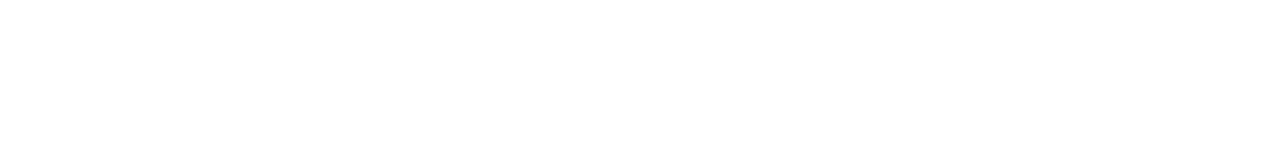
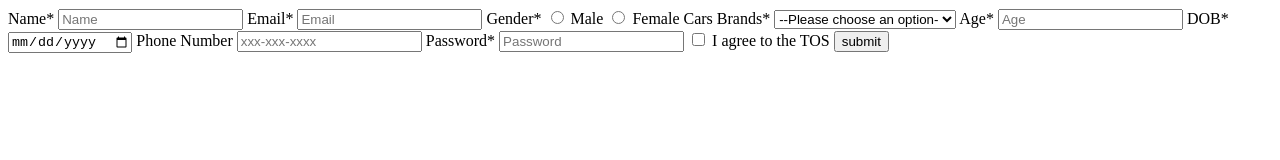
Before and after one commit to acciojob/signup-form-car-Munazirraza, a website: page main.html in a window 1280 px wide. Drawn offline with Linux system fonts and the light colour scheme.

Commit message:
created a submission

```diff
--- a/main.html
+++ b/main.html
@@ -7,6 +7,48 @@
 </head>
 
 <body>
+	<form method="post">
+		<label for="name">Name*</label>
+		<input type="text" id="name" placeholder="Name" required>
+
+		<label for="email">Email*</label>
+		<input type="email" id="email" placeholder="Email" required>
+
+		<label for="gender">Gender*</label>
+		<input type="radio" name="gender" id="gender_m" required>
+		<label for="gender_m">Male</label>
+		<input type="radio" name="gender" id="gender_f" required>
+		<label for="gender_f">Female</label>
+
+		<label for="cars">Cars Brands*</label>
+		<select id="cars" required>
+			<option value="" selected disabled>--Please choose an option-</option>
+			<option value="bmw">BMW</option>
+			<option value="audi">Audi</option>
+			<option value="mercedez">Mercedez</option>
+		</select>
+
+		<label for="age">Age*</label>
+		<input type="number" id="age" placeholder="Age" required>
+
+		<label for="dob">DOB*</label>
+		<input type="date" id="dob" required>
+
+		<label for="tel">Phone Number</label>
+		<input type="tel" id="tel" placeholder="xxx-xxx-xxxx" required>
+
+		<label for="password">Password*</label>
+		<input type="password" id="password" placeholder="Password" required>
+
+
+		<input type="checkbox" id="tos" required>
+		<label for="tos">I agree to the TOS</label>
+
+		<button type="submit" >submit</button>
+
+
+
+	</form>
 	<!-- the entire body must be written by student -->
     <script type="text/javascript" src="./script.js">
 </script>
```
